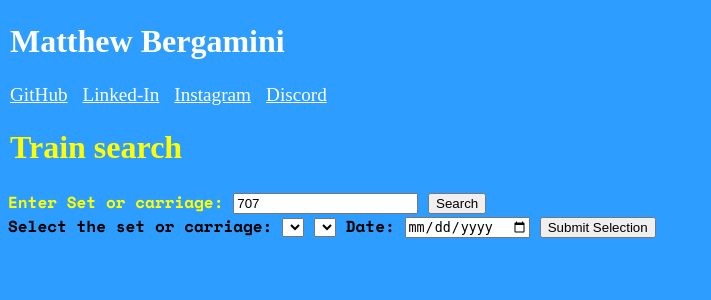
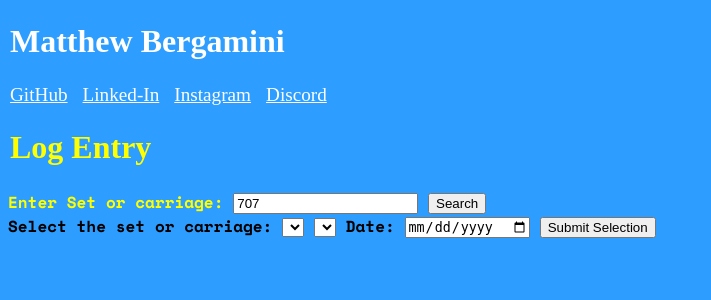
Before and after one commit to BergaDev/TrainTracking, a PHP site: page / in a window 1280 px wide. Shown: the top 300 px of the page, without its empty margins (0-711 px from the left). Run offline with PHP 8.4, Linux system fonts and the light colour scheme; data that the repository does not hold is empty; a stand-in replaces the project's code that opens the database connection; some web fonts are replaced.

Commit message:
Update index.php

```diff
--- a/index.php
+++ b/index.php
@@ -61,7 +61,7 @@ if ($_SERVER["REQUEST_METHOD"] == "POST" && !empty($_POST['query'])) {
                  !-->
             </ul>
     </div>
-    <h1 style="color: yellow;">Train search</h1>
+    <h1 style="color: yellow;">Log Entry</h1>
     <form action="index.php" method="POST" id="formIntro">
         <label for="query">Enter Set or carriage:</label>
         <input type="text" id="query" name="query" required placeholder="707" value="707">
```
